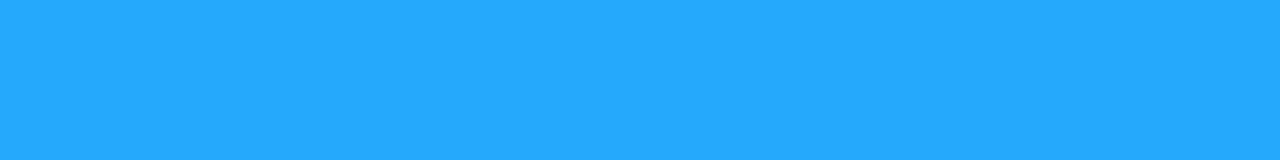
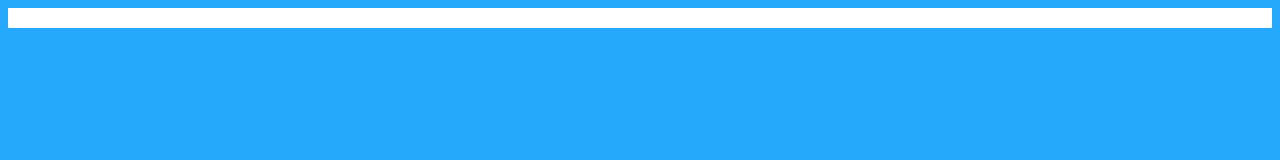
Before and after one commit to ellijayne/css-animations, a plain HTML site: page index.html in a window 1280 px wide. Drawn offline with Linux system fonts and the light colour scheme.

Commit message:
added border to main container

```diff
--- a/css/main.scss
+++ b/css/main.scss
@@ -1,3 +1,7 @@
 body {
   background: #25A9FC;
 }
+
+.canvas-container {
+  border: solid 10px white;
+}
--- a/index.html
+++ b/index.html
@@ -5,7 +5,7 @@
   <meta name="viewport" content="width=device-width, initial-scale=1.0">
   <meta http-equiv="X-UA-Compatible" content="ie=edge">
   <link rel="stylesheet" href="css/main.min.css">
-  <title>Document</title>
+  <title>CSS Cartoon Dudes</title>
 </head>
 <body>
 
```
Also changed, not shown: css/main.min.css.
